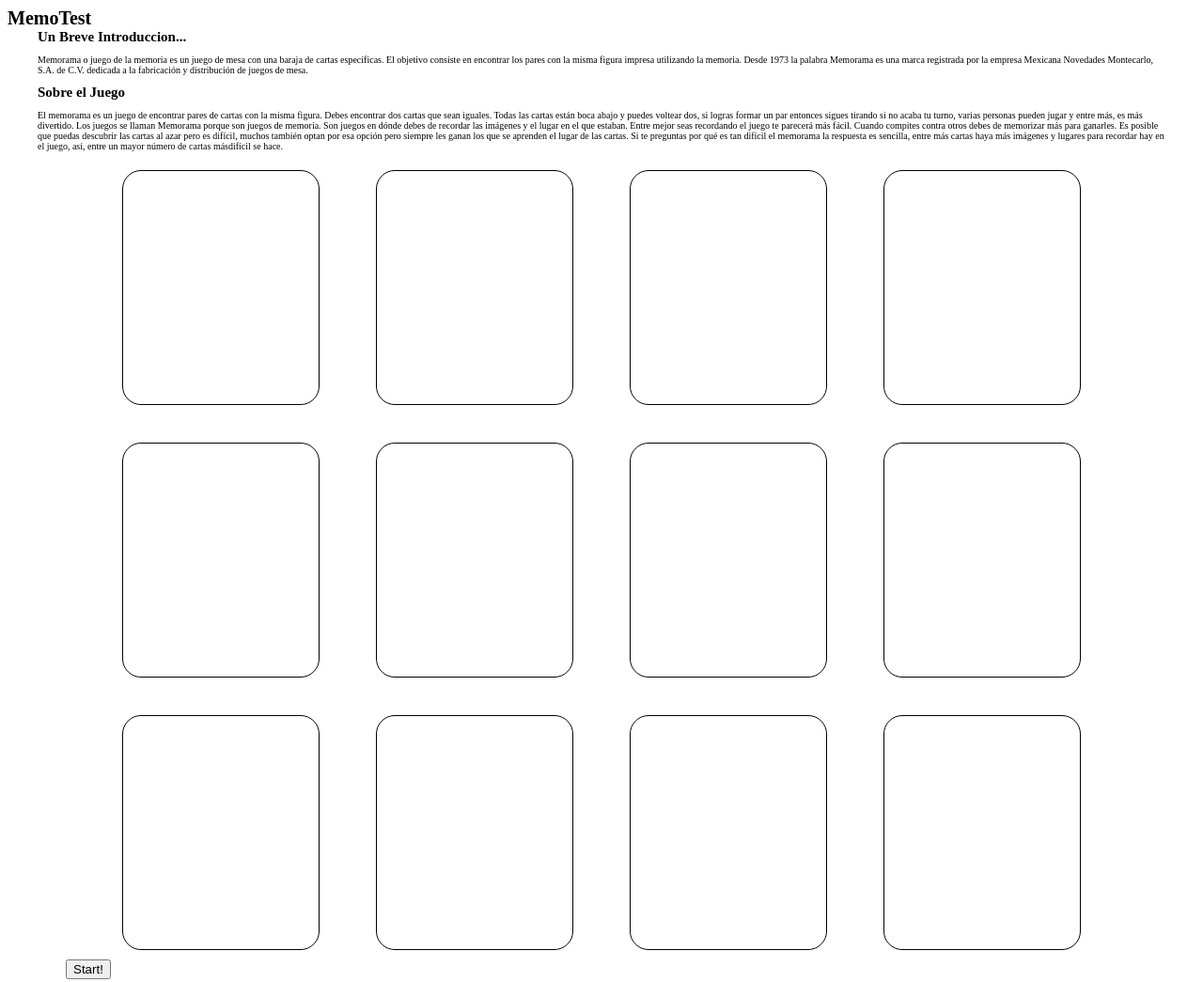
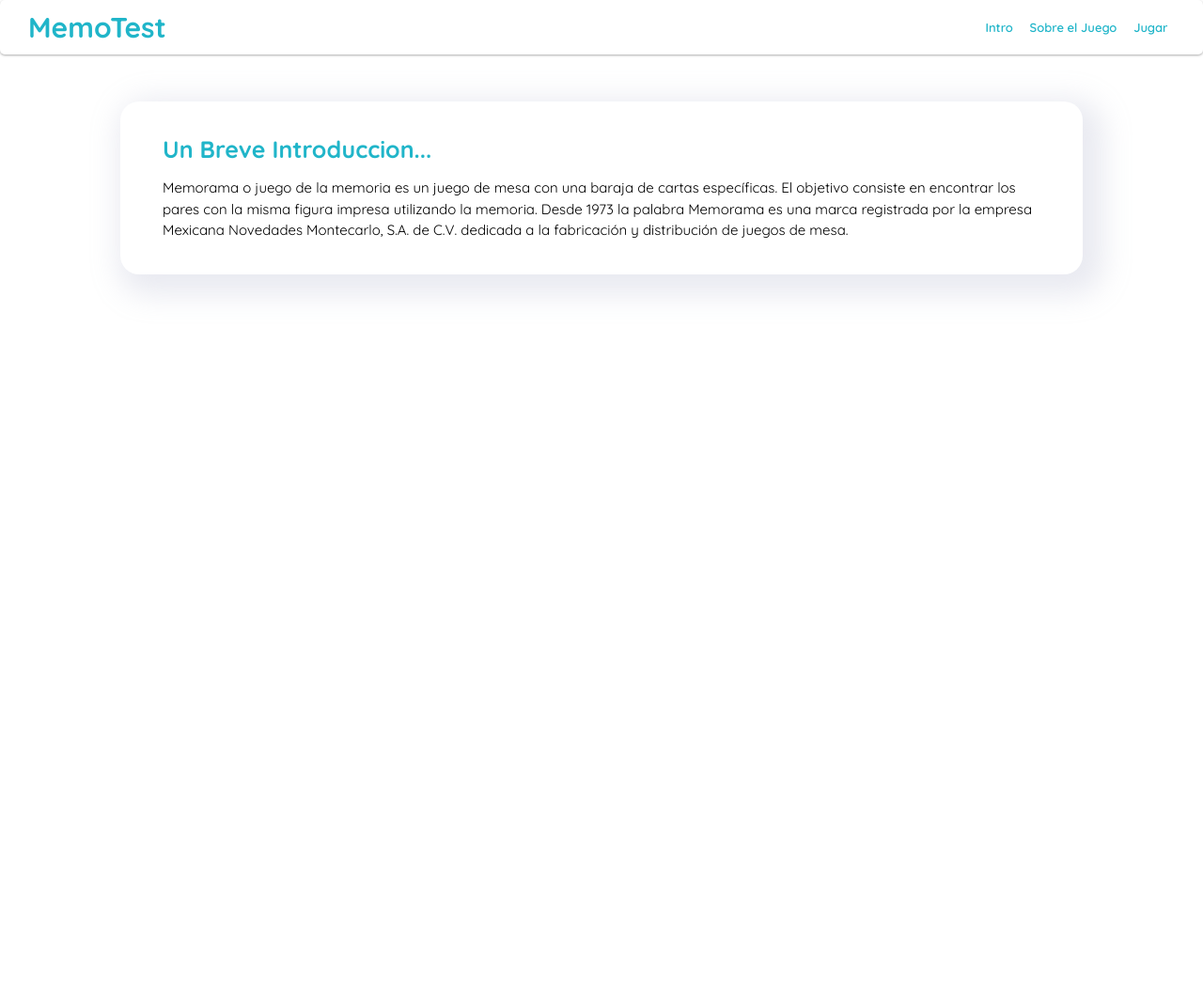
Before and after one commit to marmatva/Memotest, a website: page index.html in a window 1280 px wide. Shown: the whole page at 94% size. After the commit the page ends 800 px from the top, so only its background shows below. Drawn offline with Linux system fonts and the light colour scheme.

Commit message:
Reestructuracion HTML y Estilos

```diff
--- a/index.html
+++ b/index.html
@@ -11,42 +11,22 @@
 </head>
 <body>
     <header>
-        <h1>MemoTest</h1>
-        <nav>
-
-        </nav>
+        <div class="nav-bar">
+            <h1>MemoTest</h1>
+            <nav>
+                <a href="index.html" class="button">Intro</a>
+                <a href="about.html" class="button">Sobre el Juego</a>
+                <a href="game.html" class="button">Jugar</a>
+            </nav>
+        </div>
     </header>
-    <main class="container">
-        <div>
+    <main class="main-container">
+        <div class="section">
             <h2>Un Breve Introduccion...</h2>
             <p>Memorama o juego de la memoria es un juego de mesa con una baraja de cartas específicas. El  objetivo consiste en encontrar los pares con la misma figura impresa utilizando la memoria.
             Desde 1973 la palabra Memorama es una marca registrada por la empresa Mexicana Novedades Montecarlo, S.A. de C.V. dedicada a la fabricación y distribución de juegos de mesa.</p>
         </div>
-        <div>
-            <h2>Sobre el Juego</h2>
-            <p>El memorama es un juego de encontrar pares de cartas con la misma figura. Debes encontrar dos cartas que sean iguales. Todas las cartas están boca abajo y puedes voltear dos, si logras formar un par entonces sigues tirando si no acaba tu turno, varias personas pueden jugar y entre más, es más divertido.
-            Los juegos se llaman Memorama porque son juegos de memoria. Son juegos en dónde debes de recordar las imágenes y el lugar en el que estaban. Entre mejor seas recordando el juego te parecerá más fácil. Cuando compites contra otros debes de memorizar más para ganarles.
-            Es posible que puedas descubrir las cartas al azar pero es difícil, muchos también optan por esa opción pero siempre les ganan los que se aprenden el lugar de las cartas. Si te preguntas por qué es tan difícil el memorama la respuesta es sencilla, entre más cartas haya más imágenes y lugares para recordar hay en el juego, así, entre un mayor número de cartas másdifícil se hace.
-            </p>
-        </div>
-        <div class="game-result"></div>
-        <div class="game-container container">
-            <div class="cover"></div>
-            <div class="cover"></div>
-            <div class="cover"></div>
-            <div class="cover"></div>
-            <div class="cover"></div>
-            <div class="cover"></div>
-            <div class="cover"></div>
-            <div class="cover"></div>
-            <div class="cover"></div>
-            <div class="cover"></div>
-            <div class="cover"></div>
-            <div class="cover"></div>
-        </div>
-        <div class="container">
-            <button class="start">Start!</button>
-        </div>
+
     </main>
 
     <script src="build/js/bundle.js"></script>
--- a/src/js/app.js
+++ b/src/js/app.js
@@ -1,5 +1,5 @@
 const gameButton = document.querySelector('.start');
-const gameContainer = document.querySelector('.game-container');
+const gameContainer = document.querySelector('.main-container.game');
 let userSelection=[];
 
 function startApp(){
@@ -11,7 +11,6 @@ function startGame(){
     gameButton.textContent="Reiniciar";
     gameButton.onclick=restart;
     userSelection=[];
-    //gameRound();
     unblockUserInput();
 }
 
--- a/src/scss/_globals.scss
+++ b/src/scss/_globals.scss
@@ -9,10 +9,14 @@ html{
 
 .container{
     max-width: 120rem;
-    width: 95%;
+    width: 85%; // Cambie esto!! para evitar scroll en Y
     margin: 0 auto;
 }
 
+body{
+    font-family: $primaryFont;
+    margin: 0;
+}
 // HTML TAGS
 
 a{
@@ -26,3 +30,28 @@ img{
 h1, h2, h3{
     margin: 0;
 }
+
+h1{
+    color: $firstColor;
+}
+
+// Utilities
+
+.button{
+    font-family: $primaryFont;
+    font-weight: $semiBold;
+    font-size: 1.3rem;
+    padding: .5rem 0.75rem;
+    border-radius: .5rem;
+    border: none;
+
+    &:hover{
+        color: $white;
+        background-color: $firstColor;
+    }
+
+}
+
+a, a:visited{
+    color: $firstColor;
+}
--- /dev/null
+++ b/src/scss/_variables.scss
@@ -0,0 +1,12 @@
+$primaryFont: 'Quicksand', sans-serif;;
+
+$normal: 400;
+$semiBold: 600;
+$bold: 700;
+
+
+$firstColor: #20b5c9;
+// $secondColor: ;
+$black: #000;
+$white: #fff;
+$gray: #adadad;
--- /dev/null
+++ b/src/scss/layout/_main.scss
@@ -0,0 +1,46 @@
+.main-container{
+    padding: .5rem .5rem;
+    margin: 5rem auto;
+    width: 80%;
+    // border: 1px solid black;
+    border-radius: 2rem;
+    box-shadow: 10px 10px 30px 12px rgba(166,173,201,0.25);
+    animation: sectionTransition 1.5s;
+
+    &.game{
+        width: 80%;
+        margin: 3rem auto;
+
+        &.invisible{
+            display:none;
+        }
+    }
+}
+
+.section{
+    margin: 3rem 4rem;
+
+    h2{
+        color: $firstColor;
+        font-size: 2.5rem;
+    }
+    p{
+        font-size: 1.5rem;
+        line-height: 1.5;
+    }
+
+}
+
+@keyframes sectionTransition {
+    from{
+        opacity: 0;
+        // transform: rotateX(-20deg);
+        transform: translateY(-15%);
+    }
+
+    to{
+        opacity: 1;
+        // transform: rotateX(0deg);
+        transform: translateY(0%);
+    }
+}
--- a/src/scss/layout/_memo.scss
+++ b/src/scss/layout/_memo.scss
@@ -1,25 +1,34 @@
 .game-container{
-    width: 90%;
+    margin: 1.5rem auto;
     display: grid;
     grid-template-columns: repeat(4,1fr);
-    grid-row-gap: 2rem;
+    gap: 1.5rem;
     justify-items: center;
 
     .cover{
-        height: 25rem;
-        padding: 2.5rem;
-        margin: 1rem;
-        border: 1px solid black;
+        height: 100%;
+        width: 100%;
+        box-shadow: 0 2px 4px 3px rgba(102, 102, 102, 0.15);
+        transition: box-shadow 0.3s;
         border-radius: 2rem;
         display: flex;
+        justify-content: center;
         align-items: center;
+
+        &:hover{
+            box-shadow: 0 4px 8px 6px rgba(102, 102, 102, 0.15);
+        }
+
+        img{
+            object-fit: scale-down;
+            max-width: 75%;
+            max-height: 75%;
+        }
     }
 
     .transparent{
         visibility:hidden; //ver que onda con opacity;
     }
 
-    &.invisible{
-        display:none;
-    }
+
 }
--- /dev/null
+++ b/src/scss/layout/_navbar.scss
@@ -0,0 +1,17 @@
+.nav-bar{
+    padding: 1rem 3rem;
+    margin: 0;
+    margin-bottom: 0.5rem;
+
+    display: flex;
+    justify-content: space-between;
+    align-items: center;
+
+    // border-bottom: 1px solid darken($firstColor, .5);
+    border-radius: .5rem;
+    box-shadow: 0 1px 2.5px $gray;
+
+    h1{
+        font-size: 3rem;
+    }
+}
--- a/src/scss/style.scss
+++ b/src/scss/style.scss
@@ -1,3 +1,8 @@
+@import url('https://fonts.googleapis.com/css2?family=Quicksand:wght@400;600;700&display=swap');
+@import 'variables';
 @import 'globals';
 
+
+@import 'layout/navbar';
 @import 'layout/memo';
+@import 'layout/main';
```
Also changed, not shown: about.html (added, +35 -0 lines), game.html (added, +49 -0 lines), build/css/style.css, build/js/bundle.js, 2 other files.
